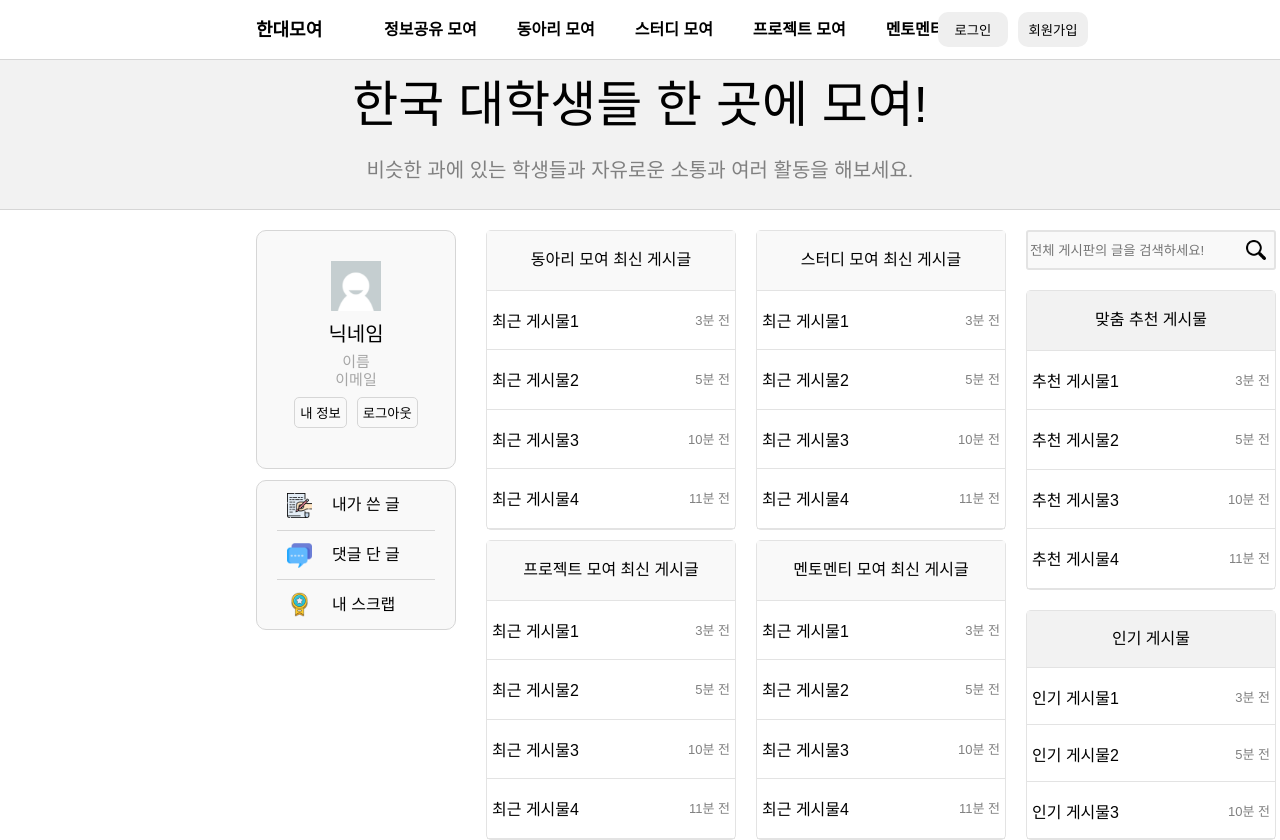
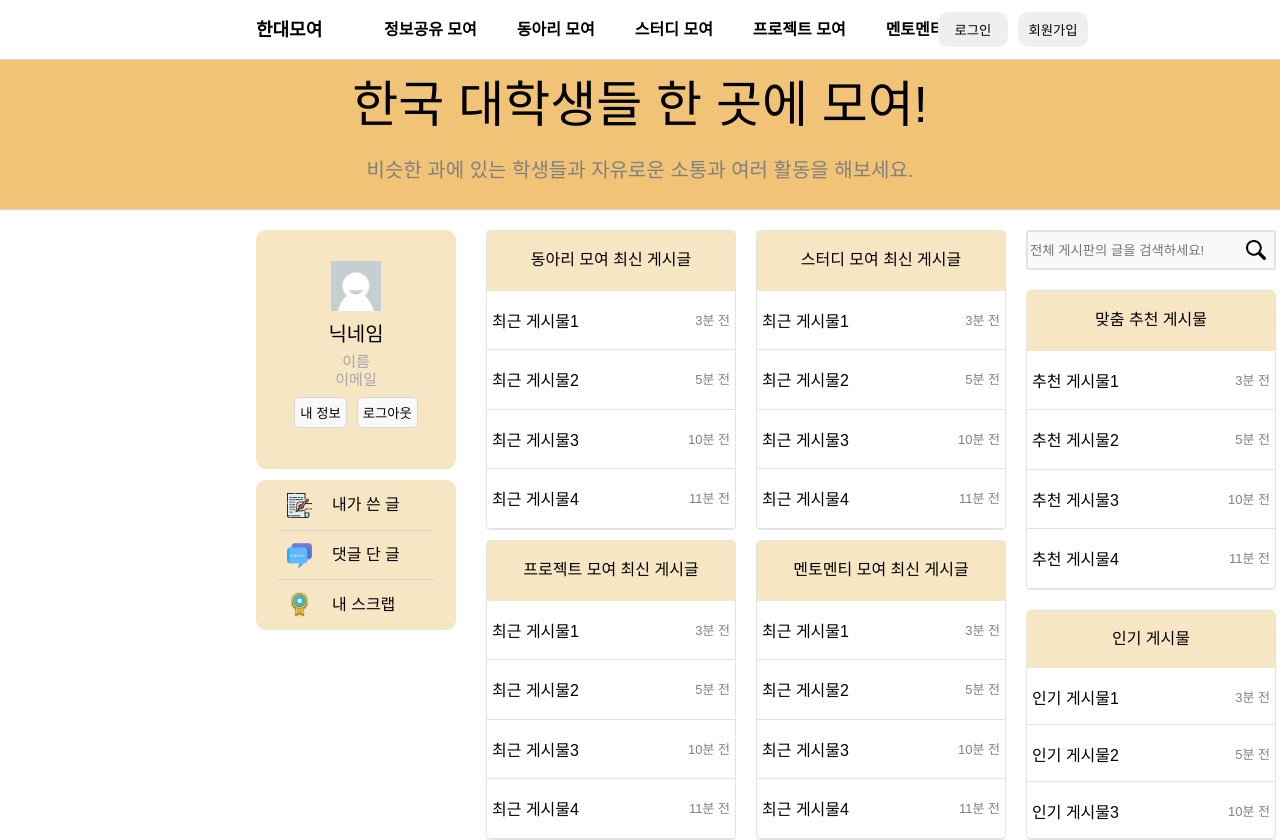
Before and after one commit to YangxGeon/CapstoneDesign, a React (Create React App) app in the folder frontend/: page / in a window 1280 px wide. Built offline with nearby package versions, Linux system fonts and the light colour scheme.

Commit message:
modify background color

```diff
--- a/frontend/src/Components/AcademicClub.jsx
+++ b/frontend/src/Components/AcademicClub.jsx
@@ -19,8 +19,8 @@ const Header = styled.header`
     align-items: center;
     width: 100%;
     height: 20%;
-    border-bottom: 1px solid #E3E3E3;
-    background-color: #F9F9F9;
+    border-bottom: 1px solid #f7e6c4;
+    background-color: #f7e6c4;
 `
 
 const Content = styled.div`
--- a/frontend/src/Components/Mento.jsx
+++ b/frontend/src/Components/Mento.jsx
@@ -19,8 +19,8 @@ const Header = styled.header`
     align-items: center;
     width: 100%;
     height: 20%;
-    border-bottom: 1px solid #E3E3E3;
-    background-color: #F9F9F9;
+    border-bottom: 1px solid #f7e6c4;
+    background-color: #f7e6c4;
 `
 
 const Content = styled.div`
--- a/frontend/src/Components/Popular.jsx
+++ b/frontend/src/Components/Popular.jsx
@@ -19,8 +19,8 @@ const Header = styled.header`
     align-items: center;
     width: 100%;
     height: 25%;
-    border-bottom: 1px solid #E3E3E3;
-    background-color: #F2F2F2;
+    border-bottom: 1px solid #f7e6c4;
+    background-color: #f7e6c4;
 `
 
 const Content = styled.div`
--- a/frontend/src/Components/Project.jsx
+++ b/frontend/src/Components/Project.jsx
@@ -19,8 +19,8 @@ const Header = styled.header`
     align-items: center;
     width: 100%;
     height: 20%;
-    border-bottom: 1px solid #E3E3E3;
-    background-color: #F9F9F9;
+    border-bottom: 1px solid #f7e6c4;
+    background-color: #f7e6c4;
 `
 
 const Content = styled.div`
--- a/frontend/src/Components/Recommend.jsx
+++ b/frontend/src/Components/Recommend.jsx
@@ -19,8 +19,8 @@ const Header = styled.header`
     align-items: center;
     width: 100%;
     height: 20%;
-    border-bottom: 1px solid #E3E3E3;
-    background-color: #F2F2F2;
+    border-bottom: 1px solid #f7e6c4;
+    background-color: #f7e6c4;
 `
 
 const Content = styled.div`
--- a/frontend/src/Components/Study.jsx
+++ b/frontend/src/Components/Study.jsx
@@ -19,8 +19,8 @@ const Header = styled.header`
     align-items: center;
     width: 100%;
     height: 20%;
-    border-bottom: 1px solid #E3E3E3;
-    background-color: #F9F9F9;
+    border-bottom: 1px solid #f7e6c4;
+    background-color: #f7e6c4;
 `
 
 const Content = styled.div`
--- a/frontend/src/pages/Home.js
+++ b/frontend/src/pages/Home.js
@@ -9,7 +9,7 @@ import Recommend from '../Components/Recommend';
 import Popular from '../Components/Popular';
 
 const Header = styled.div`
-  background-color: #f2f2f2;
+  background-color: #f1c376;
   height: 150px;
   border-bottom: 1px solid #d6d6d6;
   margin-top: 60px;
@@ -49,11 +49,11 @@ const Main = styled.div`
 
 const UserBox = styled.div`
   width: 200px;
-  background-color: #f9f9f9;
+  background-color: #f7e6c4;
   position: absolute;
   top: 20px;
   left: 0px;
-  border: 1px solid #d6d6d6;
+  border: 1px solid #f7e6c4;
   border-radius: 10px;
   display: flex;
   flex-direction: column;
@@ -98,10 +98,10 @@ const UserComment = styled.div`
   position: absolute;
   width: 200px;
   height: 150px;
-  background-color: #f9f9f9;
+  background-color: #f7e6c4;
   top: 270px;
   left: 0px;
-  border: 1px solid #d6d6d6;
+  border: 1px solid #f7e6c4;
   border-radius: 10px;
   display: flex;
   flex-direction: column;
```
